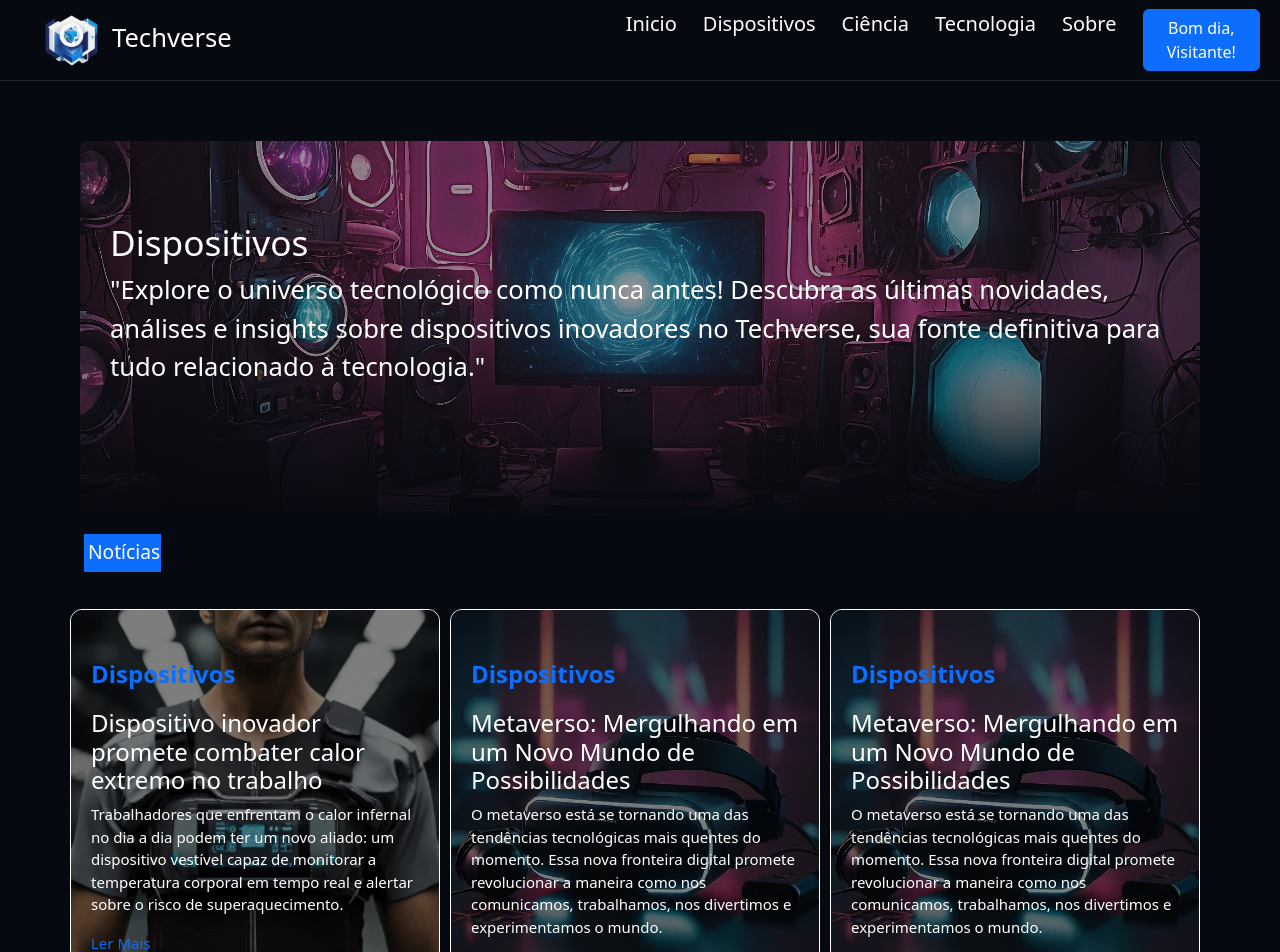
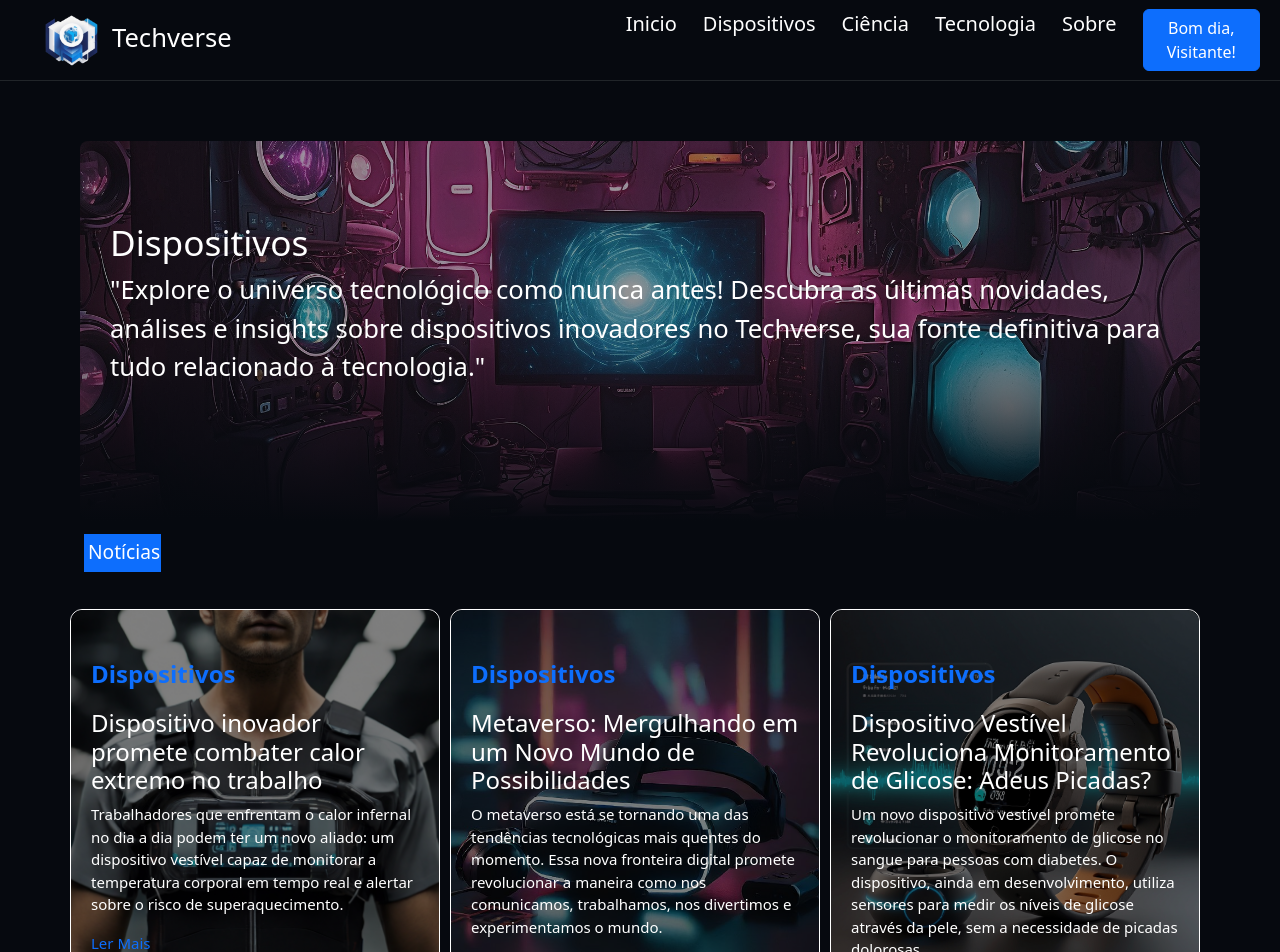
Before and after one commit to flaviooliveira478/TEIA-2023.2, a React (Vite) app: page /dispositivos in a window 1280 px wide. Shown: the top 952 px of the page. Built offline with nearby package versions, Linux system fonts and the light colour scheme.

Commit message:
update: new from devices

```diff
--- a/src/components/pages/Dispositivos/Dispositivos.jsx
+++ b/src/components/pages/Dispositivos/Dispositivos.jsx
@@ -3,6 +3,7 @@ import { Link } from "react-router-dom";
 import "./dispositivos.css";
 import post1 from "../../../assets/images/image-deviceheat-leonard-ai.jpg";
 import post4 from "../../../assets/images/image-vr-leonard-ai.jpg";
+import post6 from "../../../assets/images/image-glicose-device.jpg";
 
 const Dispositivos = () => {
   return (
@@ -59,18 +60,20 @@ const Dispositivos = () => {
           </div>
 
           <div className="col-3 col-sm-6 device-square text-overlay">
-            <Link to="../noticias/4">
-              <img src={post4} alt="dispositivo oculos vr" />
+            <Link to="../noticias/6">
+              <img src={post6} alt="dispositivo oculos vr" />
               <div className="overlay-text">
                 <h4 className="new-h4">Dispositivos</h4>
                 <h4>
-                  Metaverso: Mergulhando em um Novo Mundo de Possibilidades
+                  Dispositivo Vestível Revoluciona Monitoramento de Glicose:
+                  Adeus Picadas?
                 </h4>
                 <p>
-                  O metaverso está se tornando uma das tendências tecnológicas
-                  mais quentes do momento. Essa nova fronteira digital promete
-                  revolucionar a maneira como nos comunicamos, trabalhamos, nos
-                  divertimos e experimentamos o mundo.
+                  Um novo dispositivo vestível promete revolucionar o
+                  monitoramento de glicose no sangue para pessoas com diabetes.
+                  O dispositivo, ainda em desenvolvimento, utiliza sensores para
+                  medir os níveis de glicose através da pele, sem a necessidade
+                  de picadas dolorosas.
                 </p>
                 <p className="lermore">Ler Mais</p>
               </div>
--- a/src/components/pages/Noticias/Noticias.jsx
+++ b/src/components/pages/Noticias/Noticias.jsx
@@ -9,6 +9,7 @@ import post2 from "../../../assets/images/image-vaccine-leonardo-ai.jpg";
 import post3 from "../../../assets/images/image-Alzheimer-leonardo-ai.jpg";
 import post4 from "../../../assets/images/image-vr-leonard-ai.jpg";
 import post5 from "../../../assets/images/image-ia-na-saude-leonardo-ai.jpg";
+import post6 from "../../../assets/images/image-glicose-device.jpg";
 
 /* Audio */
 import audio1 from "../../../assets/audio/audio-dispositivo-trabalho.mp3";
@@ -16,6 +17,7 @@ import audio2 from "../../../assets/audio/audio-nobel-fisiologia-medicina-2023.m
 import audio3 from "../../../assets/audio/audio-alzheimer.mp3";
 import audio4 from "../../../assets/audio/audio-metaverso.mp3";
 import audio5 from "../../../assets/audio/audio-ciencia-dados-ia-saude.mp3";
+import audio6 from "../../../assets/audio/audio-device-glicose.mp3";
 
 const Noticias = () => {
   const params = useParams();
@@ -176,6 +178,63 @@ const Noticias = () => {
             nuvem e a implementação de soluções híbridas garantem a segurança e o acesso aos dados, impulsionando a transformação do setor.`,
       lermais: "Ler mais",
     },
+    {
+      id: 6,
+      tag: "Dispositivos",
+      audio: audio6,
+      title:
+        "Dispositivo Vestível Revoluciona Monitoramento de Glicose: Adeus Picadas?",
+      imagem: post6,
+      text: `Um novo dispositivo vestível promete revolucionar o monitoramento de glicose no sangue para pessoas com diabetes. O dispositivo, ainda em desenvolvimento, utiliza sensores para medir os níveis de glicose através da pele, sem a necessidade de picadas dolorosas.
+
+      Funcionamento:
+
+      Sensores biofotônicos: O dispositivo usa sensores biofotônicos para medir a quantidade de luz que é absorvida pela glicose na corrente sanguínea.
+      Monitoramento contínuo: Os níveis de glicose são monitorados continuamente e enviados para um aplicativo em tempo real.
+      Alertas personalizáveis: O aplicativo pode enviar alertas para o usuário quando os níveis de glicose estiverem muito altos ou baixos.
+      Benefícios:
+
+      Menos dor e sofrimento: Elimina a necessidade de picadas frequentes no dedo para medir a glicose.
+      Monitoramento constante: Permite um acompanhamento mais preciso da glicose ao longo do dia.
+      Melhor controle do diabetes: Facilita o controle da diabetes e a prevenção de complicações.
+      Desafios:
+
+      Precisão: A precisão do dispositivo ainda precisa ser validada em estudos clínicos.
+      Custo: O custo do dispositivo ainda não foi definido.
+      Acessibilidade: A disponibilidade do dispositivo ainda não foi confirmada em todos os países.
+      Conclusão: O dispositivo vestível para monitoramento de glicose representa um grande avanço para o tratamento da diabetes. Se os desafios forem superados, essa tecnologia poderá melhorar significativamente a qualidade de vida de milhões de pessoas.`,
+      lermais: "Ler mais",
+    },
+    {
+      id: 7,
+      tag: "Dispositivos",
+      audio: audio5,
+      title: "",
+
+      imagem: post5,
+      text: "",
+      lermais: "Ler mais",
+    },
+    {
+      id: 8,
+      tag: "Dispositivos",
+      audio: audio5,
+      title: "",
+
+      imagem: post5,
+      text: "",
+      lermais: "Ler mais",
+    },
+    {
+      id: 9,
+      tag: "Dispositivos",
+      audio: audio5,
+      title: "",
+
+      imagem: post5,
+      text: "",
+      lermais: "Ler mais",
+    },
   ];
 
   const isValidIndex =
```
Also changed, not shown: src/assets/images/image-glicose-device.jpg (added), 1 other file (tests, documents, lock files or other folders).
